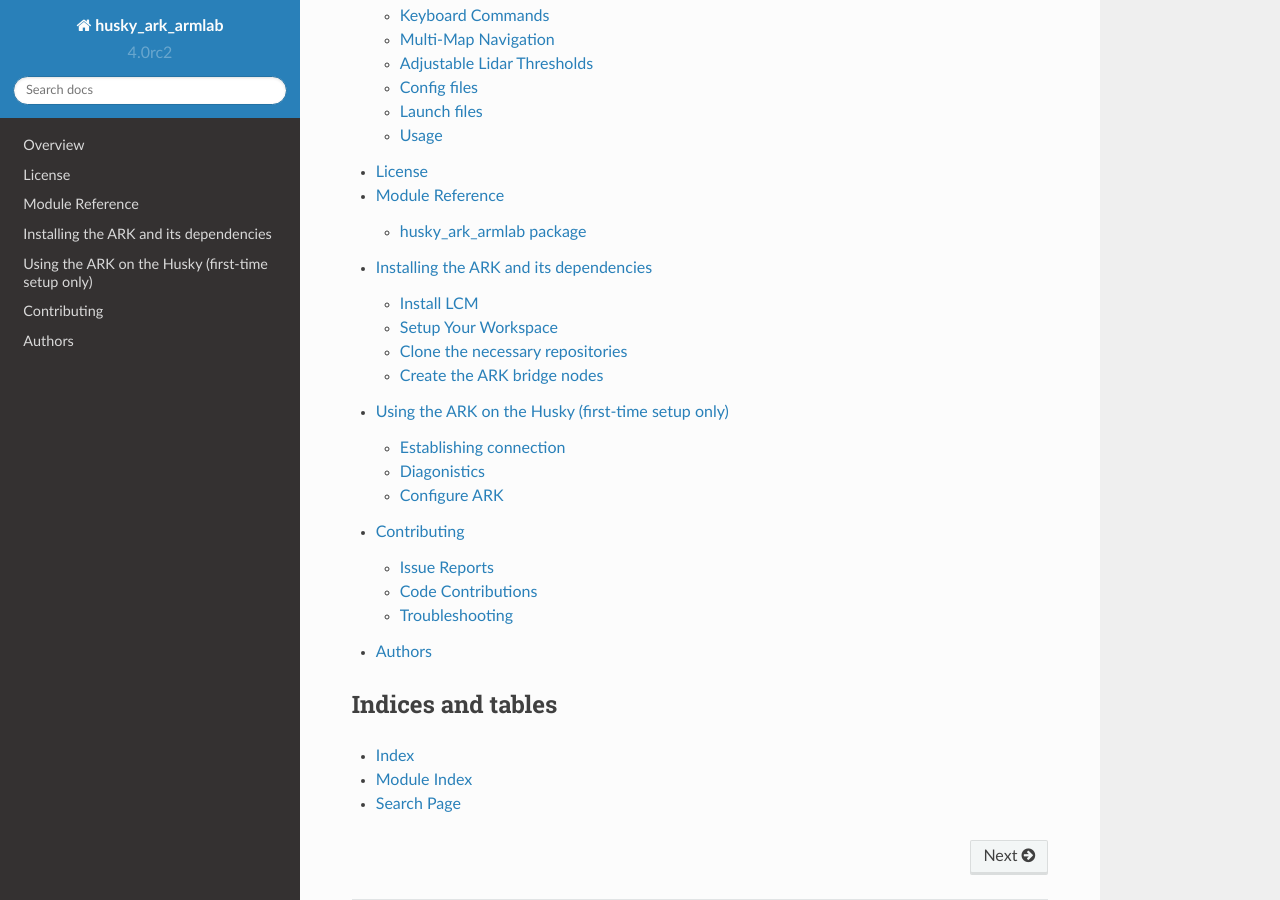
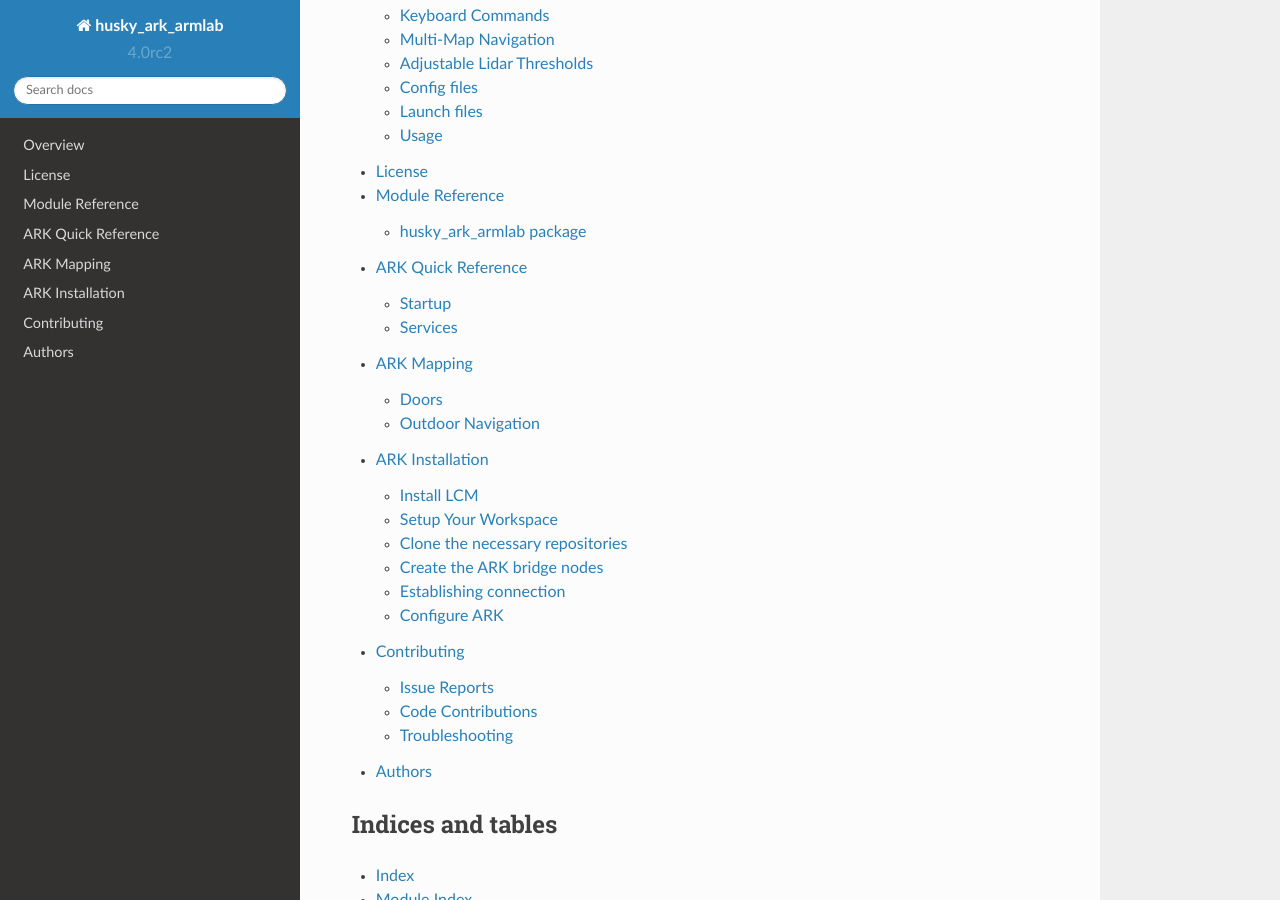
Before and after one commit to UM-ARM-Lab/husky_ark_armlab, a Sphinx documentation site: the page built from docs/index.rst, in a window 1280 px wide and 900 px high, scrolled down 368 px. Built offline with Sphinx 7.4.7 and the Read the Docs theme 2.0.0, drawn with Linux system fonts in a browser that asks for light colours; some of the changed lines change nothing that is shown.

Commit message:
DOCS: added ark installation, mapping, and quick reference
Also added an example image of what happens when no objects
are nearby in an outdoor map.

```diff
--- a/docs/ark_installation.rst
+++ b/docs/ark_installation.rst
@@ -58,9 +58,6 @@ Create the ARK bridge nodes
    cd ~/ark_ws
    catkin_make
 
-Using the ARK on the Husky (first-time setup only)
-==================================================
-
 Establishing connection
 -----------------------
 
@@ -78,15 +75,6 @@ terminal):
    rostopic echo /ark_bridge/clock_echo
 
 You should see a new timestamp about every second.
-
-Diagonistics
-------------
-
-You can look at the status of the ARK with:
-
-.. code:: bash
-
-   rosrun rqt_robot_monitor rqt_robot_monitor
 
 Configure ARK
 -------------
--- /dev/null
+++ b/docs/ark_mapping.rst
@@ -0,0 +1,87 @@
+.. _ark_mapping:
+
+Map Creation
+============
+To create a map with the ARK, you should use the ARK GUI, which shows
+the map being created in real-time. While mapping, you should drive very slowly
+around the region you are mapping. Additionally, it is crucial to turn very slowly
+because the Husky uses skid-steering, which involves the left and right
+wheels turning at different speeds in forward and reverse. This causes
+the wheels or tracks to slip, or skid, on the ground and turn about the
+center of the vehicle. Although skid-steering allows for sharp turns,
+for robots, it “is a severe disadvantage because of the negative effect
+it has on odometry: wheels that are skidding are not tracking the exact
+movement of the robot” `source`_.
+
+To mitigate the negative effects of skid-steering on odometry
+(and as a consequence localization), you should turn
+very slowly so the ARK is able to localize with the previously scanned
+landmarks vs. needing to rely on erroneous odometry data.
+
+After creating a map, you should manually erase any incorrectly detected
+obstacles and also add exclusion zones for regions the Husky
+should avoid. For instance, lidars do not detect glass, so glass
+walls do not show up as obstacles. To avoid the Husky navigating into
+glass walls, exclusion zones should be added for these areas.
+
+Additionally, the ARK sometimes plans routes through un-mapped regions
+because they are treated as free space. However, this often resulted in
+incorrect routes, so it is necessary to surround routes with exclusion zones
+to prevent the ARK from planning incorrect shortcuts. With the map created,
+incorrect data erased, and exclusion zones added, you can add waypoints to the map
+that the ARK should navigate to. This is done simply by clicking a
+region on the map and deciding what orientation the Husky should have at
+this location. You can then add the information for these waypoints to the
+JSON route configuration file. This covers the basic mapping process, but doors and
+outdoor navigation presented additional difficulties.
+
+Doors
+-----
+The ARK does not have any built-in concept of doors and only supports
+creating maps with free space or permanent obstacles. The ARK will stop
+to avoid hitting any new obstacles that appear during navigation (such
+as pedestrians), but it won’t update its route to avoid obstacles, not
+on the map. This can be an issue for doors because they can be both
+closed and open, but the ARK does not have a way to represent this. If a
+door were added to the map when it was closed, the ARK would treat the
+door as a permanent obstacle and never plan a route through it.
+
+To mitigate this issue, you should allow maps to be built with the doors
+closed and manually erase the doors after the mapping was completed.
+This works well for single doors but is sometimes an issue when dealing with
+double doors. If both doors are erased, the ARK will plan a route
+through the center of both doors and will not re-plan to navigate
+through a single door held open. Additionally, if too much of a single
+door is erased and the nearby wall is removed, the ARK will have a
+hard time localizing when the doors are closed because it expects a
+free space region (this makes updating maps near existing doorways
+particularly challenging).
+
+The best approach is to erase just enough of a door for the ARK
+to plan a route through. Additionally, for double doors, you should
+only erase a single one of the doors of the ARK will try to navigate
+into the middle of both doors.
+
+Outdoor Navigation
+------------------
+
+Outdoor mapping is particularly difficult for the ARK. The lidars on the
+Husky can detect obstacles approximately 5 meters away, but often obstacles are
+not close enough to be detected when navigating outdoors. This
+results in empty regions in the generated maps, as shown below.
+
+An additional issue is that the Husky has no ability to detect where a
+sidewalk ends when navigating on top of it. This means that nothing
+prevents the Husky from going off curbs. Although you can add exclusion
+zones to try to solve this, the lack of obstacles to localize with makes it
+difficult for the ARK to avoid these areas reliably.
+
+You can mitigate this issue by having the Husky navigate in the street (vs. on
+the sidewalk), so the curb would appear as an obstacle.
+
+.. figure:: https://github.com/EricWiener/husky-ark/blob/master/docs/_static/outdoor-map-no-objects.png?raw=true
+   :alt: outdoor-map-no-objects
+
+   A map of an outdoor region without objects to localize with.
+
+.. _source: https://groups.csail.mit.edu/drl/courses/cs54-2001s/skidsteer.html
--- /dev/null
+++ b/docs/ark_quick_reference.rst
@@ -0,0 +1,101 @@
+.. _ark_quick_reference:
+
+ARK Quick Reference
+===================
+
+This page is meant to serve as a useful reference for working with the ARK.
+This is meant to be supplementary information only. Please consult the ARK guide
+and API manual for more information.
+
+Startup
+-------
+
+Run the following in seperate terminals
+
+::
+
+   roslaunch husky_cpr_ark_navigation husky_ark_navigation.launch
+
+::
+
+   rosservice call /ark_bridge/start_autonomy "req_data: {}"
+   google-chrome http://192.168.132.111:5000
+
+Services
+--------
+
+List maps
+~~~~~~~~~
+
+::
+
+   rosservice call /ark_bridge/map_data_list_maps "req_data: {}"
+
+Load map
+~~~~~~~~
+
+::
+
+   rosservice call /ark_bridge/map_data_load_map_from_disk "req_data:
+     data: 'top-floor-robotics'"
+
+Save map
+~~~~~~~~
+
+Please be careful when saving a map. You can overwrite an existing map
+if you save a map with the same name (without warning).
+
+If you edit a map in the web interface, you need to make sure that you
+save it using the ROS command line interface so it doesn’t get deleted.
+If you just save the map using the “Save” button in the web interface it
+will be erased if you click “New Map”. **The only way to avoid
+overwriting the previous map is to use the ROS interface.**
+
+The map topic should always be ``/slam/map``. You can name the file
+whatever you want. For instance, naming the file ``top-floor-robotics``
+will save a map to ``/var/tmp/ros/top-floor-robotics.map``
+
+Please note you can't interact with the map files directly (they are stored
+on the ARK computer and you can't access them).
+
+::
+
+   rosservice call /ark_bridge/map_data_save_map_to_disk "req_data:
+     map_topic: '/slam/map'
+     timeout:
+       secs: 0
+       nsecs: 0
+     filename: 'top-floor-robotics'"
+
+Delete maps
+~~~~~~~~~~~
+
+Deleting a map is permanent and irreversible, so please make sure you
+are deleting the correct map and that you really want to delete it.
+
+::
+
+   rosservice call /ark_bridge/map_data_delete_map "req_data:
+     data: ''"
+
+Check the ARK is running
+~~~~~~~~~~~~~~~~~~~~~~~~
+
+You can check it is running by running the following (in a new
+terminal):
+
+.. code:: bash
+
+   rostopic echo /ark_bridge/clock_echo
+
+You should see a new timestamp about every second.
+
+
+Diagonistics
+~~~~~~~~~~~~
+
+You can look at the status of the ARK with:
+
+.. code:: bash
+
+   rosrun rqt_robot_monitor rqt_robot_monitor
--- a/docs/index.rst
+++ b/docs/index.rst
@@ -13,6 +13,8 @@ Contents
    Overview <readme>
    License <license>
    Module Reference <api/modules>
+   ARK Quick Reference <ark_quick_reference>
+   ARK Mapping <ark_mapping>
    ARK Installation <ark_installation>
    Contributing <contributing>
    Authors <authors>
```
Also changed, not shown: docs/_static/outdoor-map-no-objects.png (added).
